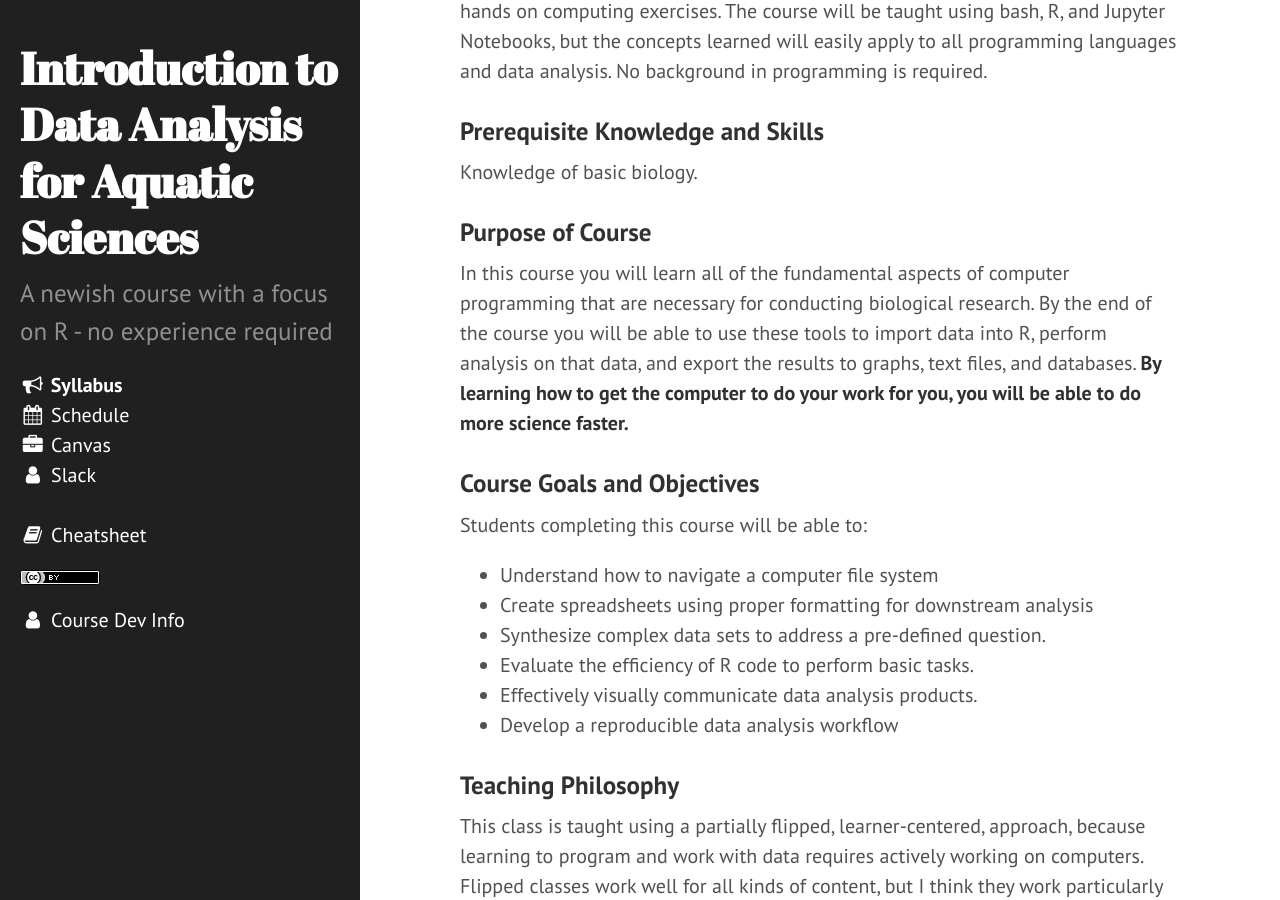
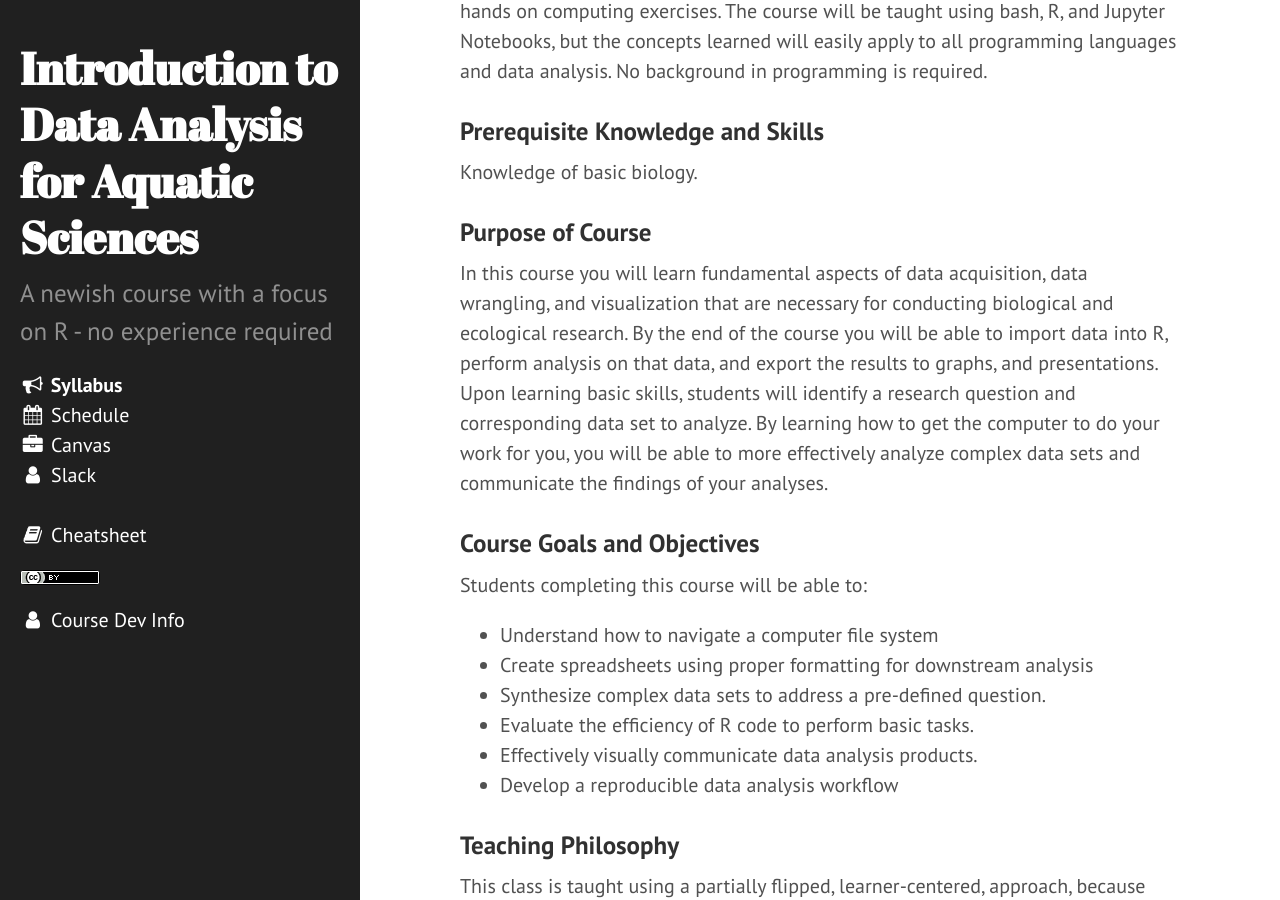
Before and after one commit to sr320/course-fish497-2019, a Jekyll site: the page built from syllabus.md, in a window 1280 px wide and 900 px high, scrolled down 1280 px. Built offline with Jekyll 4.4.1, drawn with Linux system fonts in a browser that asks for light colours; nearby versions of some CDN libraries.

Commit message:
update purpose

```diff
--- a/syllabus.md
+++ b/syllabus.md
@@ -77,11 +77,7 @@ Knowledge of basic biology.
 
 ### Purpose of Course
 
-In this course you will learn all of the fundamental aspects of computer
-programming that are necessary for conducting biological research. By the end of
-the course you will be able to use these tools to import data into R, perform
-analysis on that data, and export the results to graphs, text files, and
-databases. **By learning how to get the computer to do your work for you, you will be able to do more science faster.**
+In this course you will learn fundamental aspects of data acquisition, data wrangling, and visualization that are necessary for conducting biological and ecological research. By the end of the course you will be able to import data into R, perform analysis on that data, and export the results to graphs, and presentations. Upon learning basic skills, students will identify a research question and corresponding data set to analyze. By learning how to get the computer to do your work for you, you will be able to more effectively analyze complex data sets and communicate the findings of your analyses.
 
 
 ### Course Goals and Objectives
```
